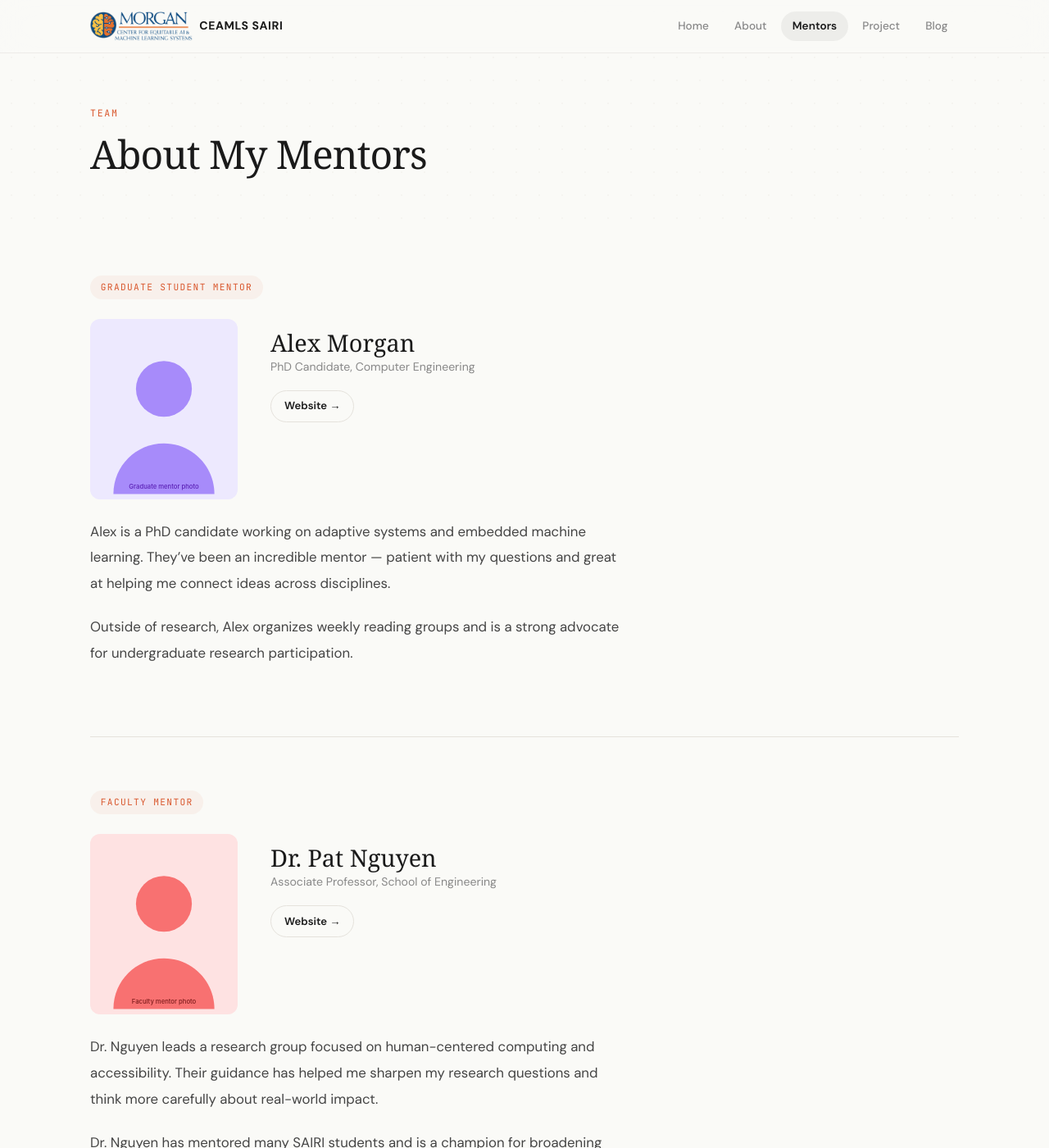
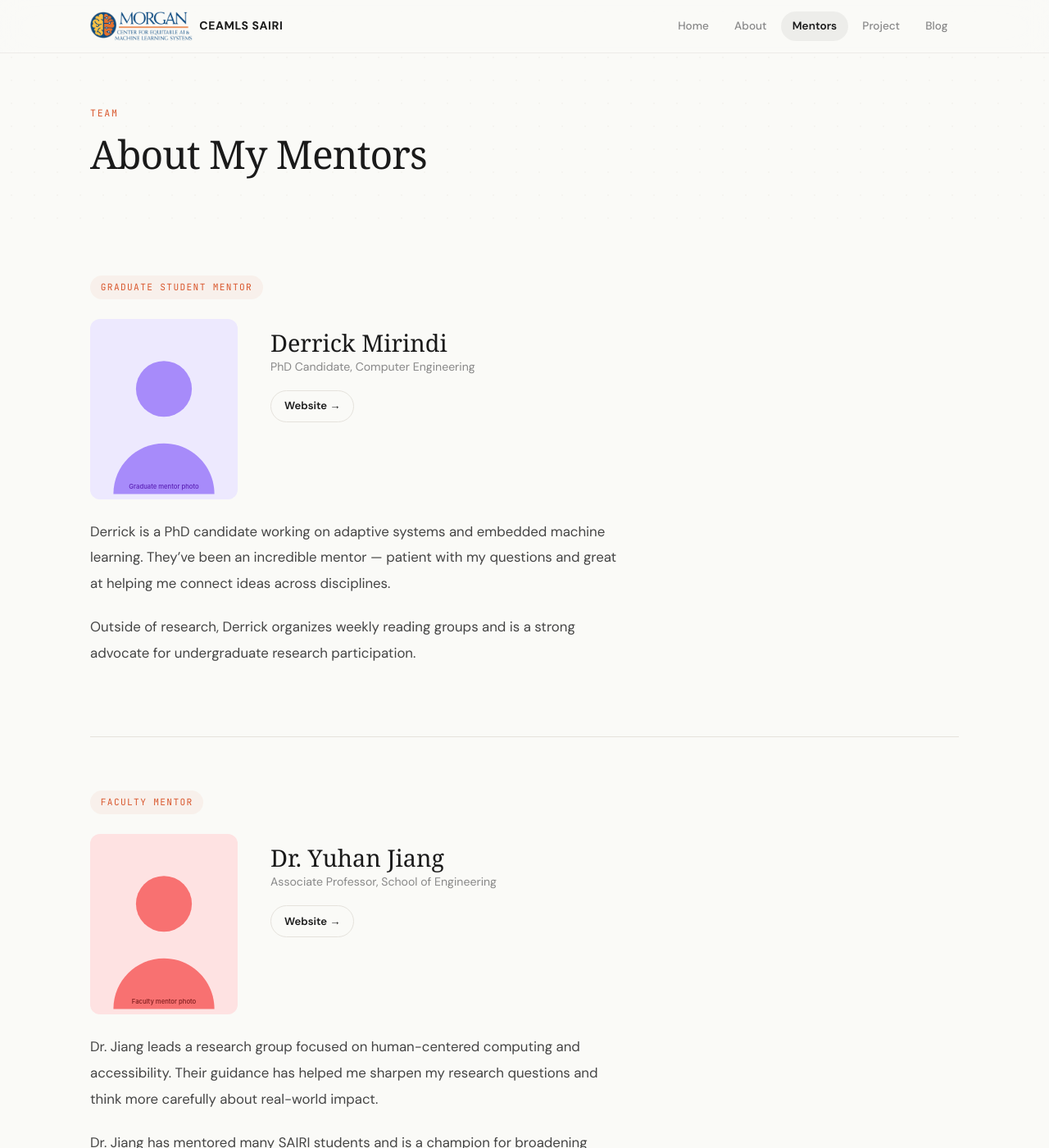
Before and after one commit to Toluwani101/toluwani101ceamls26.github.io, a Jekyll site: the page built from pages/about-my-mentor.md, in a window 1280 px wide and 1400 px high. Shown: the whole window at 82% size. Built offline with Jekyll 4.4.1, drawn with Linux system fonts in a browser that asks for light colours; some web fonts are replaced; some of the changed text lies outside the part shown.

Commit message:
Update mentor names and bios in about-my-mentor.md

```diff
--- a/pages/about-my-mentor.md
+++ b/pages/about-my-mentor.md
@@ -4,28 +4,28 @@ title: About My Mentors
 permalink: /about-my-mentor.html
 
 graduate_mentor:
-  name: Alex Morgan
+  name: Derrick Mirindi
   title: PhD Candidate, Computer Engineering
   image: /assets/images/graduate-student-mentor.svg
   website: https://example.com/alex-morgan
   bio: |
-    Alex is a PhD candidate working on adaptive systems and embedded machine learning.
+    Derrick is a PhD candidate working on adaptive systems and embedded machine learning.
     They've been an incredible mentor — patient with my questions and great at helping
     me connect ideas across disciplines.
 
-    Outside of research, Alex organizes weekly reading groups and is a strong advocate
+    Outside of research, Derrick organizes weekly reading groups and is a strong advocate
     for undergraduate research participation.
 
 faculty_mentor:
-  name: Dr. Pat Nguyen
+  name: Dr. Yuhan Jiang
   title: Associate Professor, School of Engineering
   image: /assets/images/faculty-mentor.svg
   website: https://example.com/pat-nguyen
   bio: |
-    Dr. Nguyen leads a research group focused on human-centered computing and
+    Dr. Jiang leads a research group focused on human-centered computing and
     accessibility. Their guidance has helped me sharpen my research questions and
     think more carefully about real-world impact.
 
-    Dr. Nguyen has mentored many SAIRI students and is a champion for broadening
+    Dr. Jiang has mentored many SAIRI students and is a champion for broadening
     participation in computing.
 ---
```
